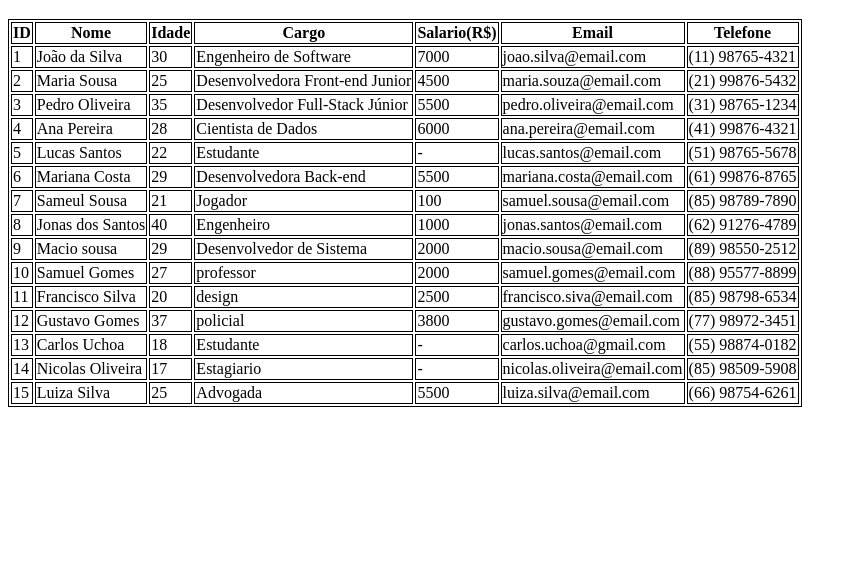
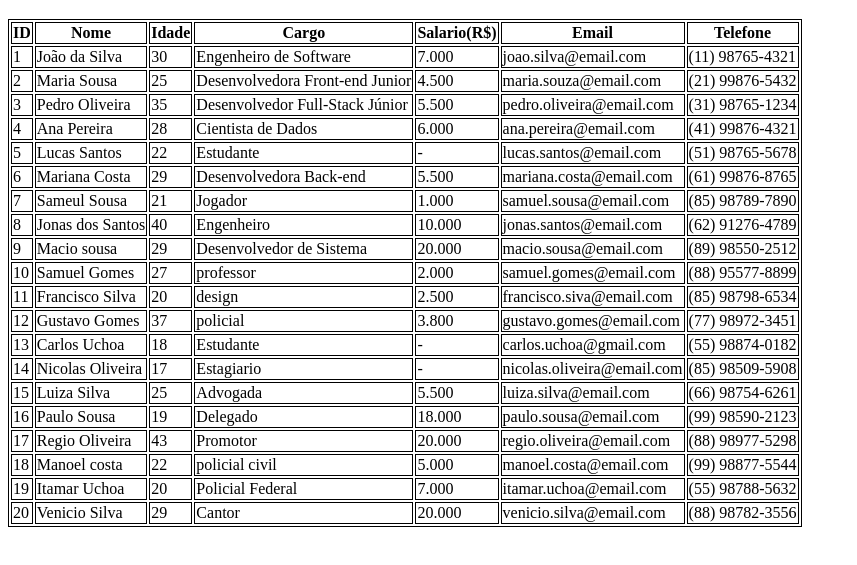
Before and after one commit to wesley-08/projeto-pessoal-lista-de-inscritos, a plain HTML site: page index.html in a window 1280 px wide. Shown: the part 61-626 px from the top of the page, without its empty margins (0-857 px from the left). Drawn offline with Linux system fonts and the light colour scheme.

Commit message:
aumentando o projeto

```diff
--- a/index.html
+++ b/index.html
@@ -27,7 +27,7 @@
                 <td>João da Silva</td>
                 <td>30</td>
                 <td>Engenheiro de Software</td>
-                <td>7000</td>
+                <td>7.000</td>
                 <td>joao.silva@email.com</td>
                 <td>(11) 98765-4321</td>
               </tr>
@@ -36,7 +36,7 @@
                 <td>Maria Sousa</td>
                 <td>25</td>
                 <td>Desenvolvedora Front-end Junior</td>
-                <td>4500</td>
+                <td>4.500</td>
                 <td>maria.souza@email.com</td>
                 <td>(21) 99876-5432</td>
               </tr>
@@ -45,7 +45,7 @@
                 <td>Pedro Oliveira</td>
                 <td>35</td>
                 <td>Desenvolvedor Full-Stack Júnior</td>
-                <td>5500</td>
+                <td>5.500</td>
                 <td>pedro.oliveira@email.com</td>
                 <td>(31) 98765-1234</td>
               </tr>
@@ -54,7 +54,7 @@
                 <td>Ana Pereira</td>
                 <td>28</td>
                 <td>Cientista de Dados</td>
-                <td>6000</td>
+                <td>6.000</td>
                 <td>ana.pereira@email.com</td>
                 <td>(41) 99876-4321</td>
               </tr>
@@ -72,7 +72,7 @@
                 <td>Mariana Costa</td>
                 <td>29</td>
                 <td>Desenvolvedora Back-end</td>
-                <td>5500</td>
+                <td>5.500</td>
                 <td>mariana.costa@email.com</td>
                 <td>(61) 99876-8765</td>
               </tr>
@@ -81,7 +81,7 @@
                 <td>Sameul Sousa</td>
                 <td>21</td>
                 <td>Jogador</td>
-                <td>100</td>
+                <td>1.000</td>
                 <td>samuel.sousa@email.com</td>
                 <td>(85) 98789-7890</td>
               </tr>
@@ -90,7 +90,7 @@
                 <td>Jonas dos Santos</td>
                 <td>40</td>
                 <td>Engenheiro</td>
-                <td>1000</td>
+                <td>10.000</td>
                 <td>jonas.santos@email.com</td>
                 <td>(62) 91276-4789</td>
               </tr>
@@ -99,7 +99,7 @@
                 <td>Macio sousa</td>
                 <td>29</td>
                 <td>Desenvolvedor de Sistema</td>
-                <td>2000</td>
+                <td>20.000</td>
                 <td>macio.sousa@email.com</td>
                 <td>(89) 98550-2512</td>
               </tr>
@@ -108,7 +108,7 @@
                 <td>Samuel Gomes</td>
                 <td>27</td>
                 <td>professor</td>
-                <td>2000</td>
+                <td>2.000</td>
                 <td>samuel.gomes@email.com</td>
                 <td>(88) 95577-8899</td>
               </tr>
@@ -117,7 +117,7 @@
                 <td>Francisco Silva</td>
                 <td>20</td>
                 <td>design</td>
-                <td>2500</td>
+                <td>2.500</td>
                 <td>francisco.siva@email.com</td>
                 <td>(85) 98798-6534</td>
               </tr>
@@ -126,9 +126,8 @@
                 <td>Gustavo Gomes</td>
                 <td>37</td>
                 <td>policial</td>
-                <td>3800</td>
+                <td>3.800</td>
                 <td>gustavo.gomes@email.com</td>
-
                 <td>(77) 98972-3451</td>
               </tr>
               <tr>
@@ -154,9 +153,54 @@
                 <td>Luiza Silva</td>
                 <td>25</td>
                 <td>Advogada</td>
-                <td>5500</td>
+                <td>5.500</td>
                 <td>luiza.silva@email.com</td>
                 <td>(66) 98754-6261</td>
+              </tr>
+              <tr>
+                <td>16</td>
+                <td>Paulo Sousa</td>
+                <td>19</td>
+                <td>Delegado</td>
+                <td>18.000</td>
+                <td>paulo.sousa@email.com</td>
+                <td>(99) 98590-2123</td>
+              </tr>
+              <tr>
+                <td>17</td>
+                <td>Regio Oliveira</td>
+                <td>43</td>
+                <td>Promotor</td>
+                <td>20.000</td>
+                <td>regio.oliveira@email.com</td>
+                <td>(88) 98977-5298</td>
+              </tr>
+              <tr>
+                <td>18</td>
+                <td>Manoel costa</td>
+                <td>22</td>
+                <td>policial civil</td>
+                <td>5.000</td>
+                <td>manoel.costa@email.com</td>
+                <td>(99) 98877-5544</td>
+              </tr>
+              <tr>
+                <td>19</td>
+              <td>Itamar Uchoa</td>
+              <td>20</td>
+              <td>Policial Federal</td>
+              <td>7.000</td>
+              <td>itamar.uchoa@email.com</td>
+              <td>(55) 98788-5632</td>
+              </tr>
+              <tr>
+                <td>20</td>
+                <td>Venicio Silva</td>
+                <td>29</td>
+                <td>Cantor</td>
+                <td>20.000</td>
+                <td>venicio.silva@email.com</td>
+                <td>(88) 98782-3556</td>
               </tr>
         </table>
 </body>
```
